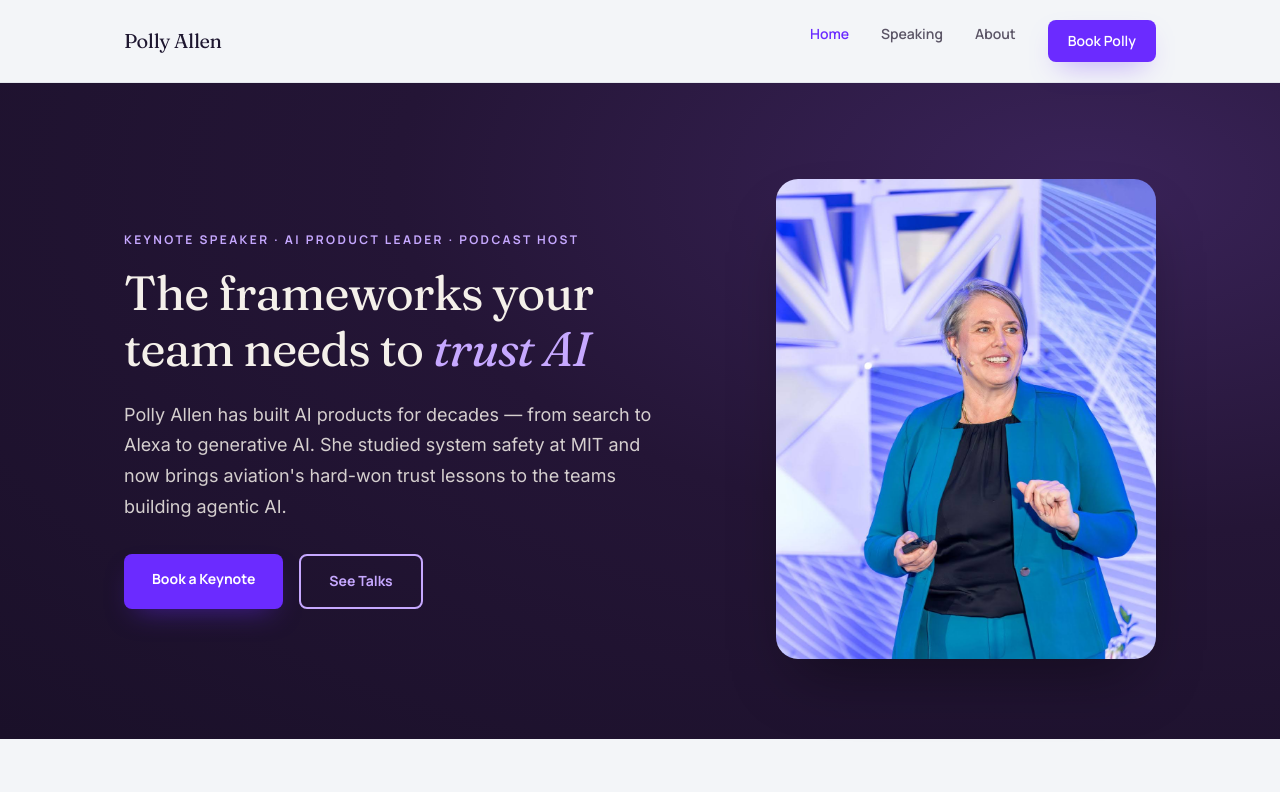
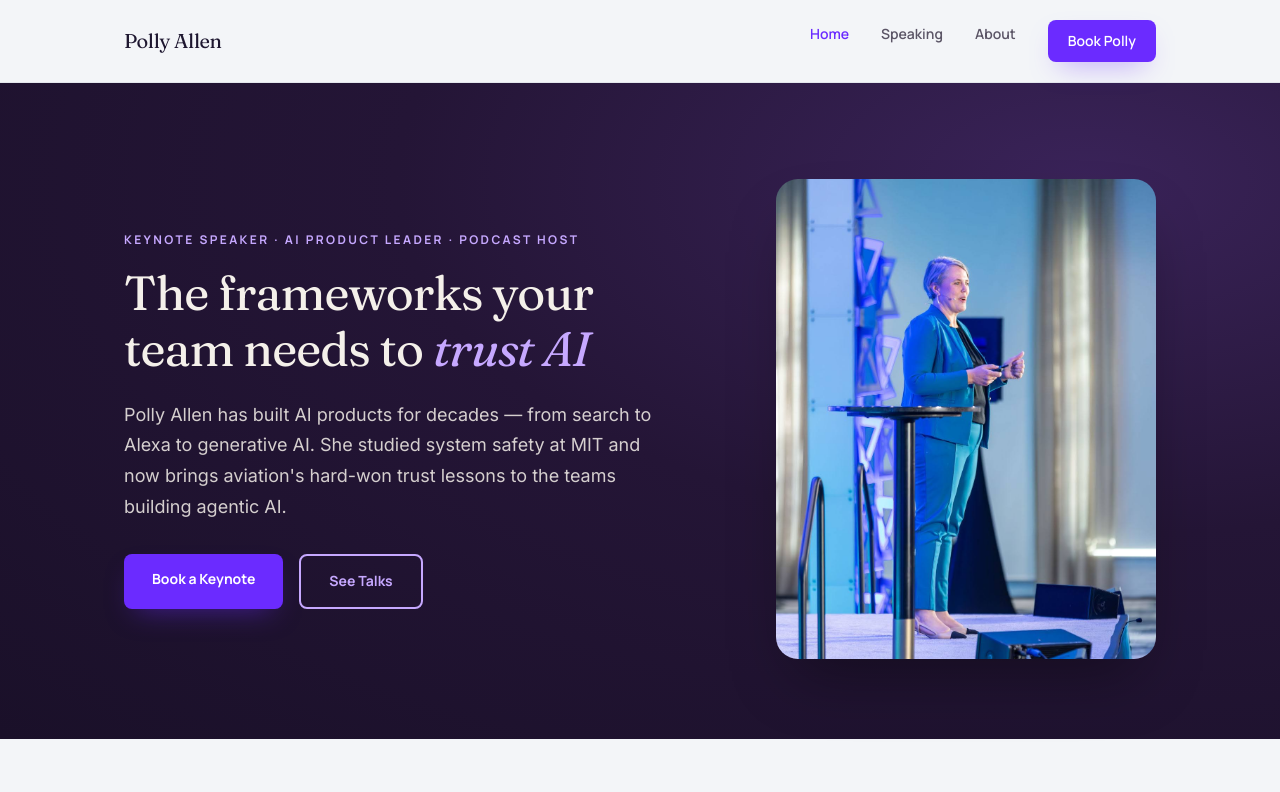
Before and after one commit to pollymallen/pollymallen.com, a plain HTML site: page index.html in a window 1280 px wide. Shown: the top 792 px of the page. Drawn offline with Linux system fonts and the light colour scheme.

Commit message:
Swap hero image to on-stage speaking photo
Replace close-up portrait with full-body stage photo (polly-speaking.jpg)
for a more dynamic, professional hero.

Co-Authored-By: Claude Opus 4.6 <noreply@anthropic.com>

```diff
--- a/index.html
+++ b/index.html
@@ -35,7 +35,7 @@
             <a href="speaking.html" class="btn btn-outline">See Talks</a>
           </div>
         </div>
-        <img src="img/polly-portrait.jpg" alt="Polly Allen speaking at DataConnect 2026" class="hero__photo">
+        <img src="img/polly-speaking.jpg" alt="Polly Allen speaking at DataConnect 2026" class="hero__photo">
       </div>
     </div>
   </section>
```
